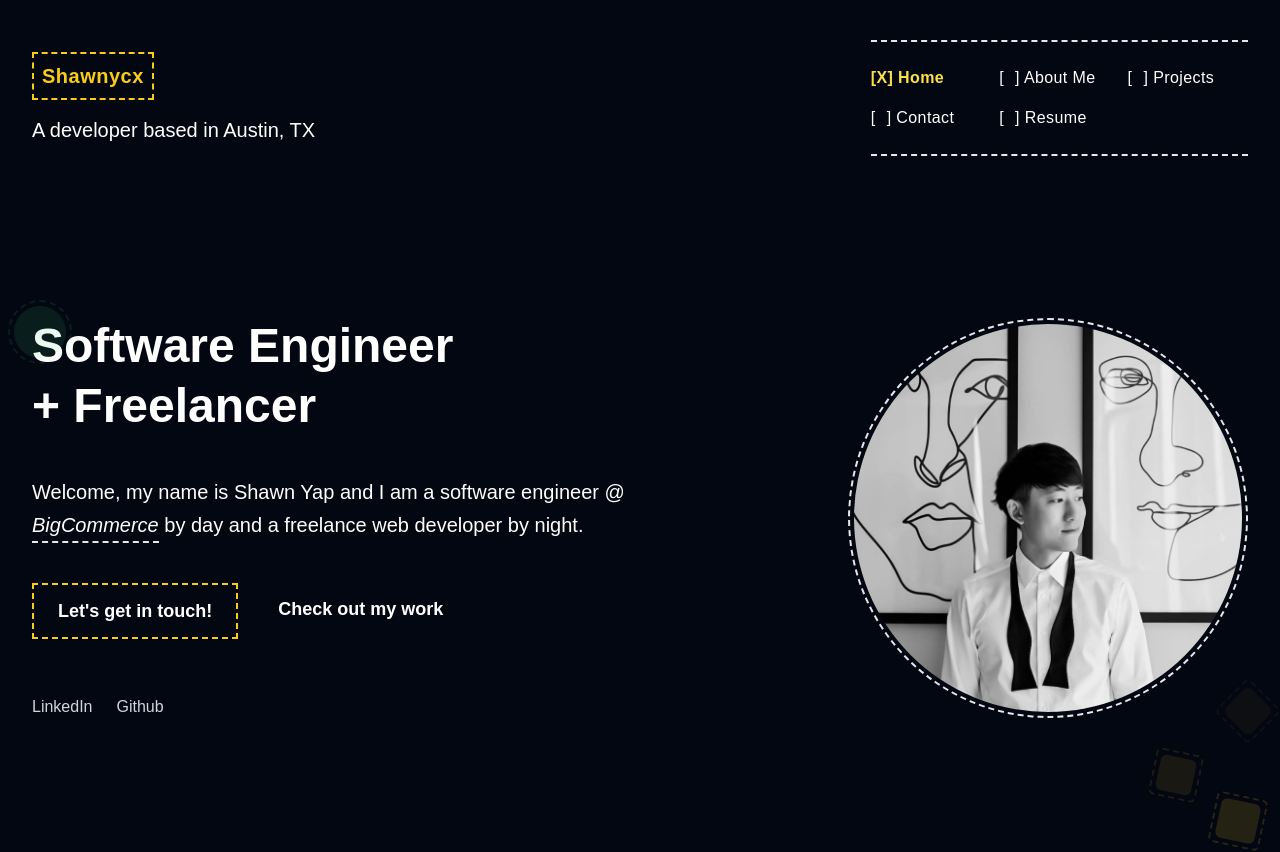
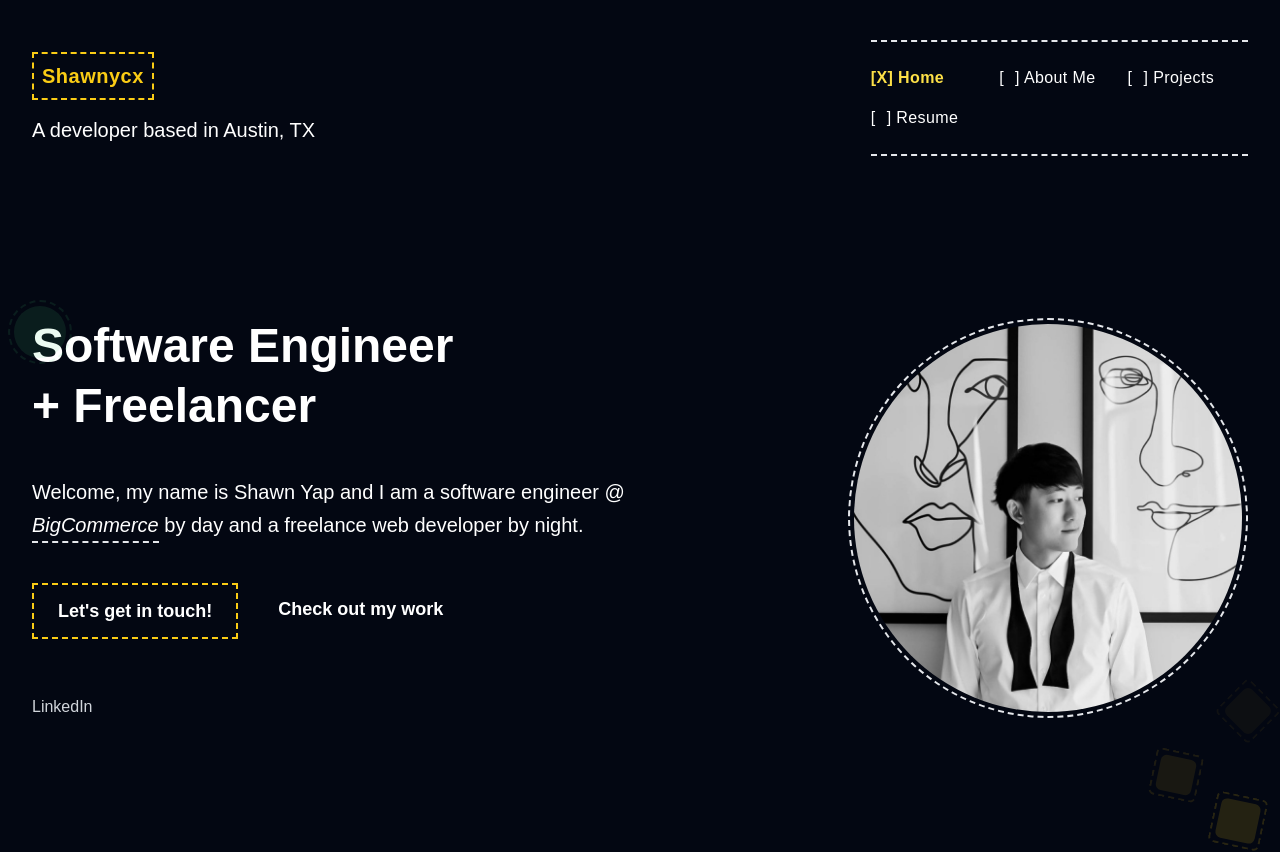
Before and after one commit to shawnycx-dev/portfolio, a Next.js app: page / in a window 1280 px wide. Shown: the top 852 px of the page. Built offline with nearby package versions, Linux system fonts and the light colour scheme; a web font is replaced by a local one.

Commit message:
Remove some wip elements

```diff
--- a/src/app/page.tsx
+++ b/src/app/page.tsx
@@ -70,14 +70,14 @@ export default function Home() {
               >
                 LinkedIn
               </Anchor>
-              <Anchor
+              {/* <Anchor
                 href="/contact"
                 className="text-base py-3 hover:text-yellow-400/80"
                 target="_blank"
                 rel="noopener noreferrer"
               >
                 Github
-              </Anchor>
+              </Anchor> */}
             </div>
           </div>
           <div className="flex flex-col justify-center items-center">
--- a/src/components/header.tsx
+++ b/src/components/header.tsx
@@ -5,7 +5,7 @@ const slugs = [
   ["home", "/"],
   ["about me", "/about"],
   ["projects", "/projects"],
-  ["contact", "/contact"],
+  // ["contact", "/contact"],
   ["resume", "/resume"],
 ];
 
```
